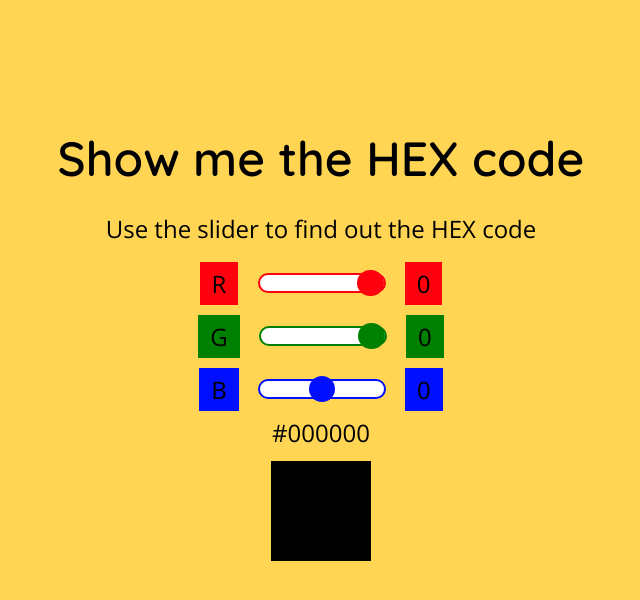
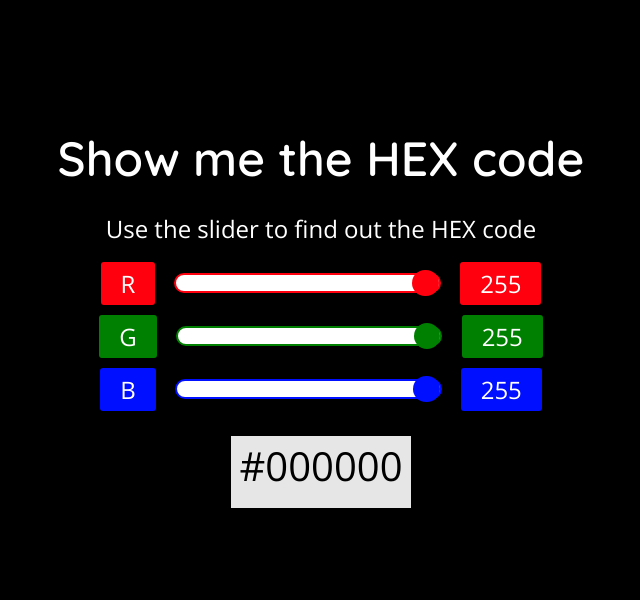
Before and after one commit to rosariHarlan/rgb-to-hex, a plain HTML site: page index.html in a window 1280 px wide. Shown: the whole page, without its empty margins (319-959 px from the left). Drawn offline with nearby package versions, Linux system fonts and the light colour scheme.

Commit message:
Final commit

```diff
--- a/index.html
+++ b/index.html
@@ -24,11 +24,10 @@
     </div>
     <div id="blue-slider">
         <label for="blue">B</label>
-        <input type="range" name="blue" id="blue">
+        <input type="range" name="blue" id="blue" value="255" min="0" max="255">
         <output for="blue" id="blue-bg">0</output>
     </div>
     <p id="hex">#000000</p>
-    <div id="hexColor"></div>
 
     <script src="script.js"></script>
 </body>
--- a/script.js
+++ b/script.js
@@ -2,14 +2,24 @@ let r = document.getElementById("red");
 let g = document.getElementById("green");
 let b = document.getElementById("blue");
 let hexCode = document.getElementById("hex");
-let hexColor = document.getElementById("hexColor");
-let redBg = document.getElementById("red-bg");
-let greenBg = document.getElementById("green-bg");
-let blueBg = document.getElementById("blue-bg");
+let redOutput = document.getElementById("red-bg");
+let greenOutput = document.getElementById("green-bg");
+let blueOutput = document.getElementById("blue-bg");
+let slider = document.querySelectorAll("input");
 
-// function rgbToHex() {
-//   let red = parseInt(r.value).toString(16);
-//   let green = parseInt(g.value).toString(16);
-//   let blue = parseInt(b.value).toString(16);
+redOutput.innerHTML = r.value;
+greenOutput.innerHTML = g.value;
+blueOutput.innerHTML = b.value;
 
-// }
+slider.forEach((item) => {
+  item.addEventListener("change", (e) => {
+    let red = Number(r.value).toString(16);
+    let green = Number(g.value).toString(16);
+    let blue = Number(b.value).toString(16);
+    redOutput.innerHTML = r.value;
+    greenOutput.innerHTML = g.value;
+    blueOutput.innerHTML = b.value;
+    hexCode.innerHTML = `#${red}${green}${blue}`;
+    document.body.style.backgroundColor = `#${red}${green}${blue}`;
+  });
+});
--- a/style.scss
+++ b/style.scss
@@ -15,7 +15,7 @@ $heading: "Quicksand", sans-serif;
 }
 
 body {
-  background-color: $bg-color;
+  background-color: #000;
   font-family: $body-font;
   text-align: center;
   margin-top: 10%;
@@ -24,12 +24,14 @@ body {
 h1 {
   font-family: $heading;
   font-size: 3em;
-  padding-bottom: 0.5em;
+  margin-bottom: 0.5em;
+  color: #fff;
 }
 
 p {
   font-size: 1.5em;
   padding-bottom: 0.5em;
+  color: #fff;
 }
 
 div {
@@ -53,43 +55,69 @@ input {
 #red-slider {
   input[type="range"] {
     border: 2px solid $red-color;
+    width: 20em;
   }
   input[type="range"]::-webkit-slider-thumb {
     background-color: $red-color;
     @include slider-styling;
+  }
+  input[type="range"]::-moz-range-thumb {
+    background-color: $red-color;
+    border: none;
+    @include slider-styling;
+  }
+  input[type="range"]::-moz-range-progress {
+    background-color: $red-color;
+    height: 1.2em;
   }
 }
 
 #green-slider {
   input[type="range"] {
     border: 2px solid $green-color;
+    width: 20em;
   }
   input[type="range"]::-webkit-slider-thumb {
     background-color: $green-color;
     @include slider-styling;
+  }
+  input[type="range"]::-moz-range-thumb {
+    background-color: $green-color;
+    @include slider-styling;
+    border: none;
+  }
+  input[type="range"]::-moz-range-progress {
+    background-color: $green-color;
+    height: 1.2em;
   }
 }
 
 #blue-slider {
   input[type="range"] {
     border: 2px solid $blue-color;
+    width: 20em;
   }
   input[type="range"]::-webkit-slider-thumb {
     background-color: $blue-color;
     @include slider-styling;
   }
-}
-
-#hexColor {
-  width: 100px;
-  height: 100px;
-  background-color: #000;
-  margin: 0 auto;
+  input[type="range"]::-moz-range-thumb {
+    background-color: $blue-color;
+    border: none;
+    @include slider-styling;
+  }
+  input[type="range"]::-moz-range-progress {
+    background-color: $blue-color;
+    height: 1.2em;
+  }
 }
 
 label[for="red"] {
   background-color: $red-color;
-  padding: 5px 12px;
+  padding: 5px 20px;
+  color: #fff;
+  box-shadow: none;
+  border-radius: 3px;
 }
 
 output[for="red"] {
@@ -97,8 +125,8 @@ output[for="red"] {
 }
 
 label[for="green"] {
+  @extend label[for="red"];
   background-color: $green-color;
-  padding: 5px 12px;
 }
 
 output[for="green"] {
@@ -106,10 +134,22 @@ output[for="green"] {
 }
 
 label[for="blue"] {
+  @extend label[for="red"];
   background-color: $blue-color;
-  padding: 5px 12px;
 }
 
 output[for="blue"] {
   @extend label[for="blue"];
 }
+
+#hex {
+  margin: 0 auto;
+  background-color: #fff;
+  width: 14%;
+  font-size: 2.5em;
+  height: 9vh;
+  padding-top: 2px;
+  color: #000;
+  opacity: 0.9;
+  margin-top: 0.5em;
+}
```
Also changed, not shown: style.css, 1 other file.
